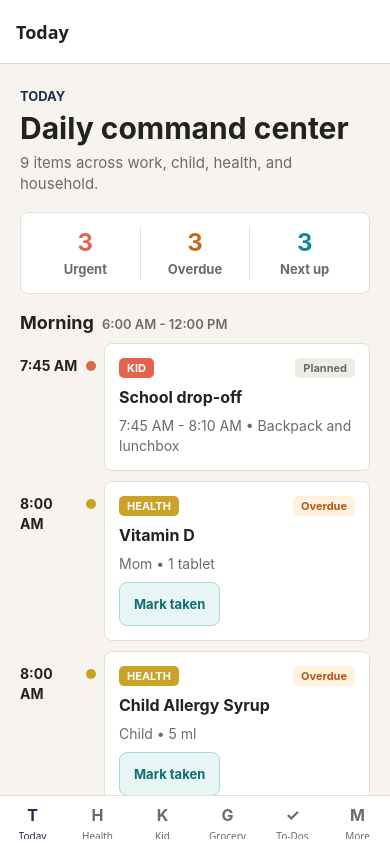
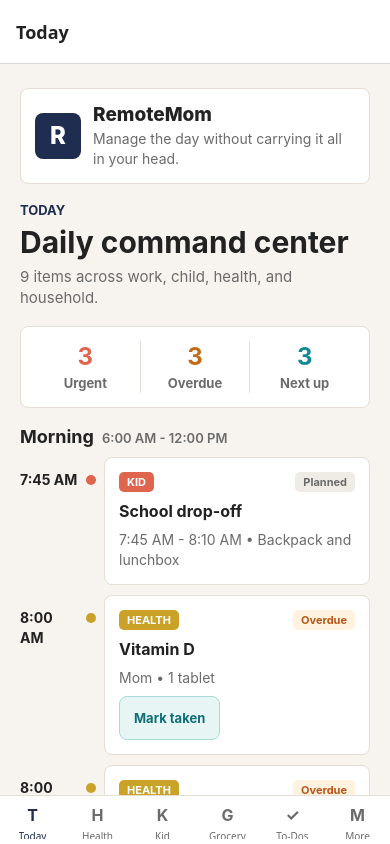
Before and after one commit to VanessaJaralve/RemoteMom, a React Native app: screen / in a window 390 px wide. Built offline with nearby package versions, Linux system fonts and the light colour scheme.

Commit message:
Polish RemoteMom app identity

```diff
--- a/app.json
+++ b/app.json
@@ -1,11 +1,15 @@
 {
   "expo": {
-    "name": "Working Mom Command Center",
-    "slug": "working-mom-command-center",
+    "name": "RemoteMom",
+    "slug": "remotemom",
     "version": "0.1.0",
     "orientation": "portrait",
     "userInterfaceStyle": "light",
-    "scheme": "workingmom",
+    "scheme": "remotemom",
+    "splash": {
+      "backgroundColor": "#F7F4EF",
+      "resizeMode": "contain"
+    },
     "assetBundlePatterns": [
       "**/*"
     ]
--- a/src/screens/TodayScreen.tsx
+++ b/src/screens/TodayScreen.tsx
@@ -233,6 +233,18 @@ export function TodayScreen() {
       contentContainerStyle={styles.content}
       style={styles.container}
     >
+      <View style={styles.brandPanel}>
+        <View style={styles.brandMark}>
+          <Text style={styles.brandMarkText}>R</Text>
+        </View>
+        <View style={styles.brandCopy}>
+          <Text style={styles.brandName}>RemoteMom</Text>
+          <Text style={styles.brandPromise}>
+            Manage the day without carrying it all in your head.
+          </Text>
+        </View>
+      </View>
+
       <View style={styles.header}>
         <Text style={styles.eyebrow}>Today</Text>
         <Text style={styles.title}>Daily command center</Text>
@@ -389,6 +401,45 @@ const styles = StyleSheet.create({
     flexDirection: 'row',
     flexWrap: 'wrap',
     gap: 8
+  },
+  brandCopy: {
+    flex: 1,
+    gap: 3
+  },
+  brandMark: {
+    alignItems: 'center',
+    backgroundColor: LIFE_AREA_COLORS.work,
+    borderRadius: 8,
+    height: 46,
+    justifyContent: 'center',
+    width: 46
+  },
+  brandMarkText: {
+    color: '#FFFFFF',
+    fontSize: 24,
+    fontWeight: '800',
+    lineHeight: 28
+  },
+  brandName: {
+    color: SURFACE_COLORS.text,
+    fontSize: 19,
+    fontWeight: '800',
+    letterSpacing: 0
+  },
+  brandPanel: {
+    alignItems: 'center',
+    backgroundColor: SURFACE_COLORS.card,
+    borderColor: SURFACE_COLORS.border,
+    borderRadius: 8,
+    borderWidth: 1,
+    flexDirection: 'row',
+    gap: 12,
+    padding: 14
+  },
+  brandPromise: {
+    color: SURFACE_COLORS.muted,
+    fontSize: 14,
+    lineHeight: 20
   },
   cardHeader: {
     alignItems: 'center',
```
Also changed, not shown: 4 other files (tests, documents, lock files or other folders).
